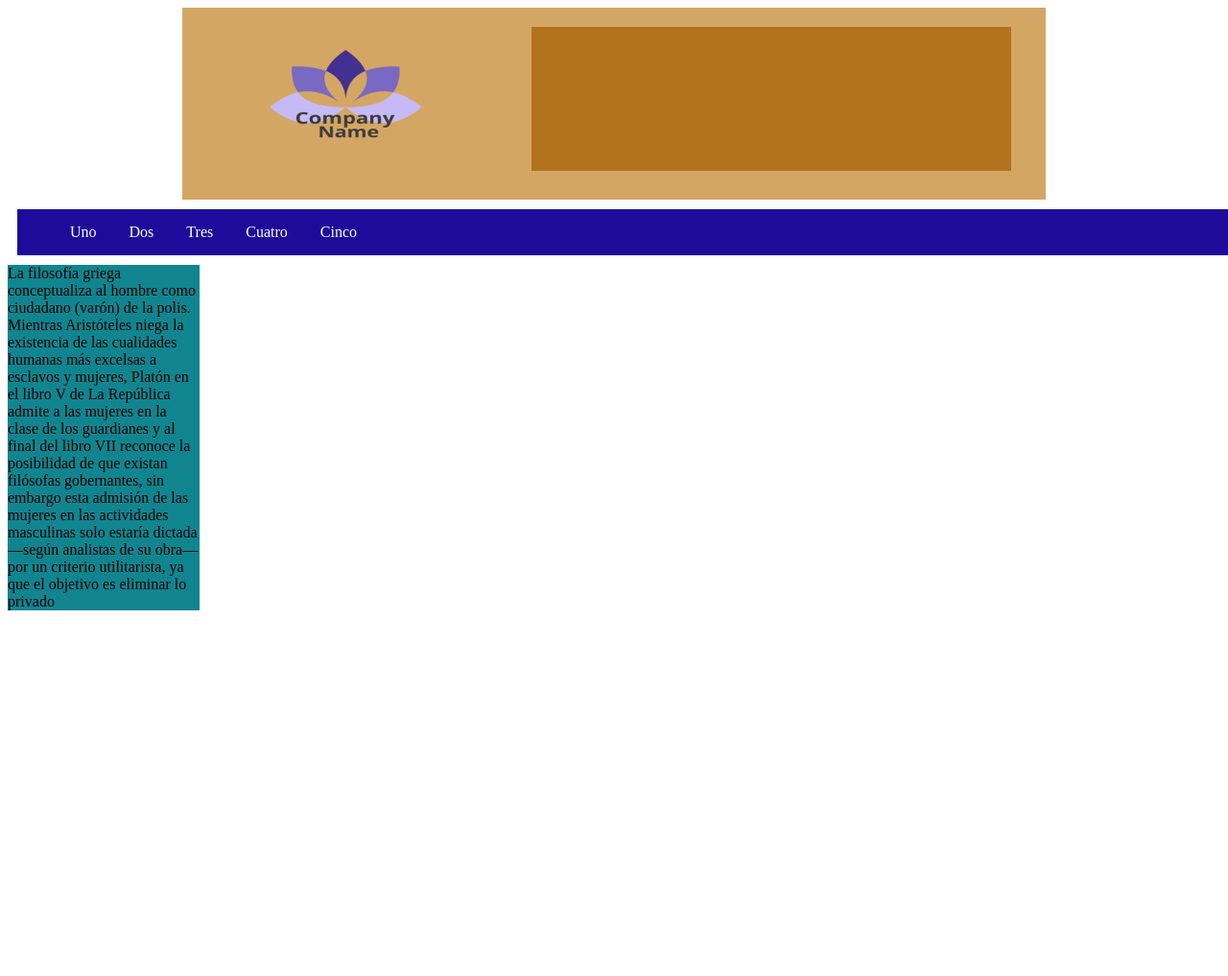
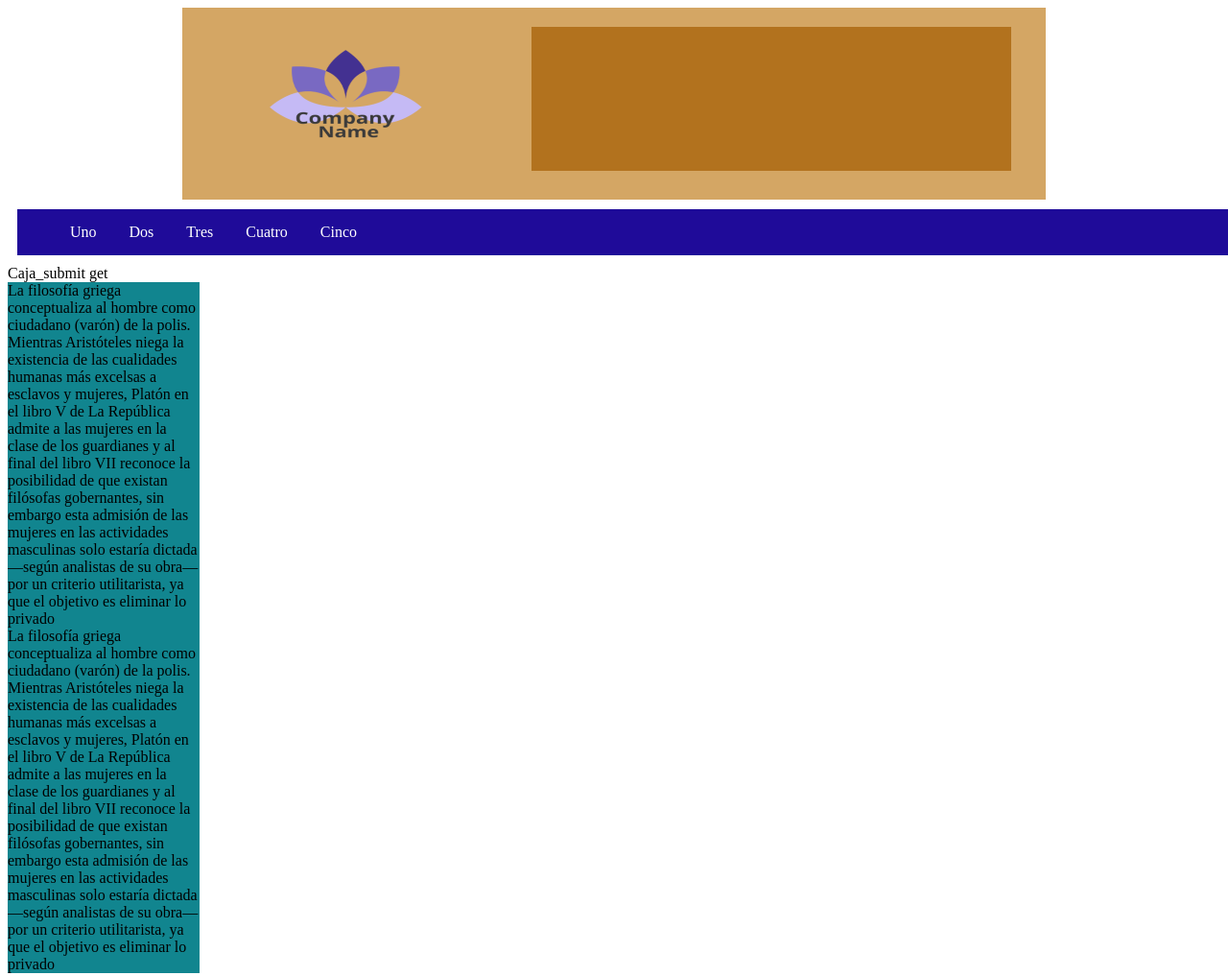
Before and after one commit to waltherpaza/Cooperativa, a plain HTML site: page Caja.html in a window 1280 px wide. Shown: the top 1017 px of the page at 96% size. Before the commit the page ends 800 px from the top, so only its background shows below. Drawn offline with Linux system fonts and the light colour scheme.

```diff
--- a/Caja.html
+++ b/Caja.html
@@ -19,6 +19,13 @@
 		<li><a href="mailto:joe@example.com?subject=feedback">Cuatro</a></li>
 		<li><a href="mailto:joe@example.com?subject=feedback">Cinco</a></li>
 	</ul>
+	<form acion="Caja_submit" method="get" accept-charset="utf-8">
+		Caja_submit
+		get
+	</form>
+	<div class="texto">
+		La filosofía griega conceptualiza al hombre como ciudadano (varón) de la polis. Mientras Aristóteles niega la existencia de las cualidades humanas más excelsas a esclavos y mujeres, Platón en el libro V de La República admite a las mujeres en la clase de los guardianes y al final del libro VII reconoce la posibilidad de que existan filósofas gobernantes, sin embargo esta admisión de las mujeres en las actividades masculinas solo estaría dictada —según analistas de su obra— por un criterio utilitarista, ya que el objetivo es eliminar lo privado
+	</div>
 
 	<div class="texto">
 		La filosofía griega conceptualiza al hombre como ciudadano (varón) de la polis. Mientras Aristóteles niega la existencia de las cualidades humanas más excelsas a esclavos y mujeres, Platón en el libro V de La República admite a las mujeres en la clase de los guardianes y al final del libro VII reconoce la posibilidad de que existan filósofas gobernantes, sin embargo esta admisión de las mujeres en las actividades masculinas solo estaría dictada —según analistas de su obra— por un criterio utilitarista, ya que el objetivo es eliminar lo privado
```
